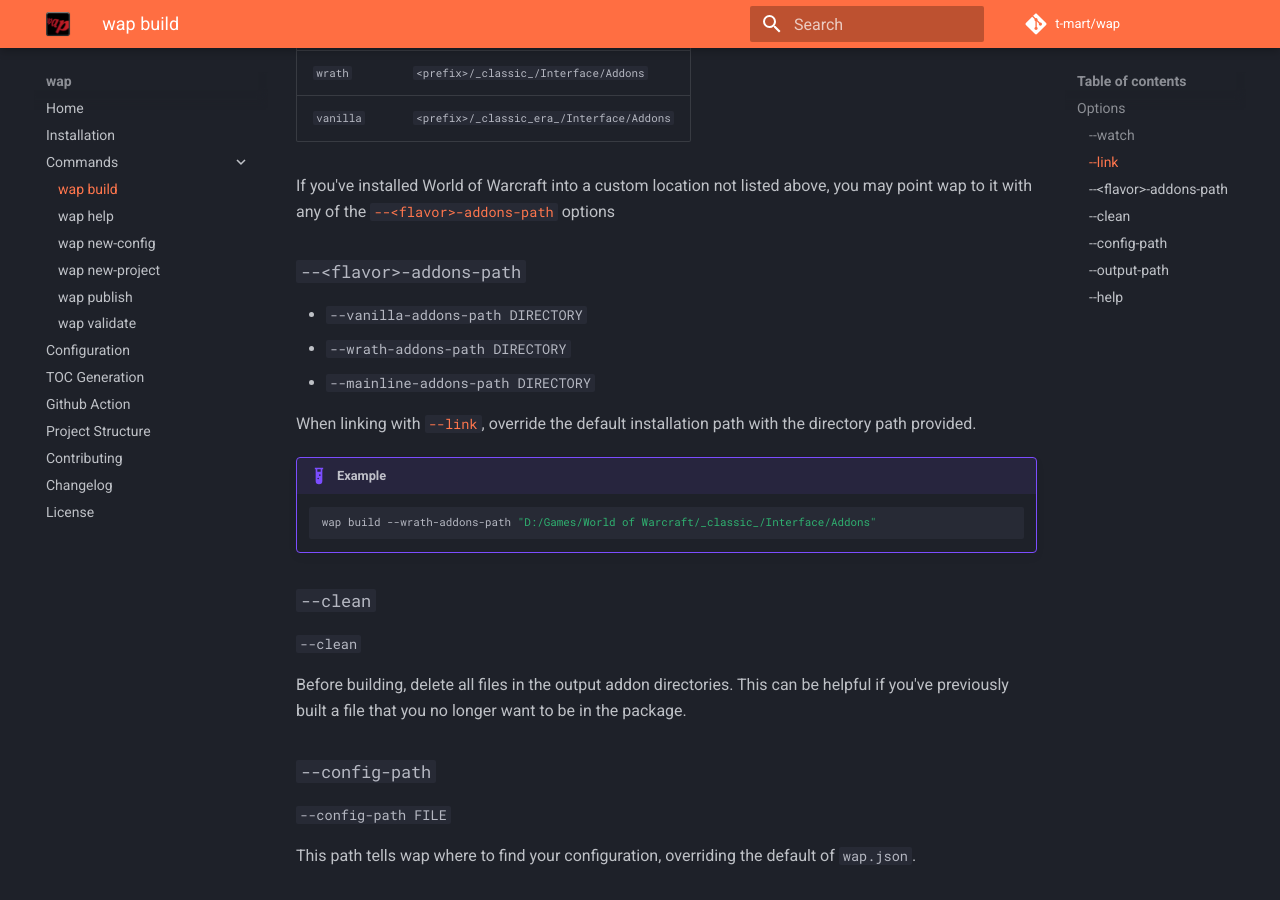
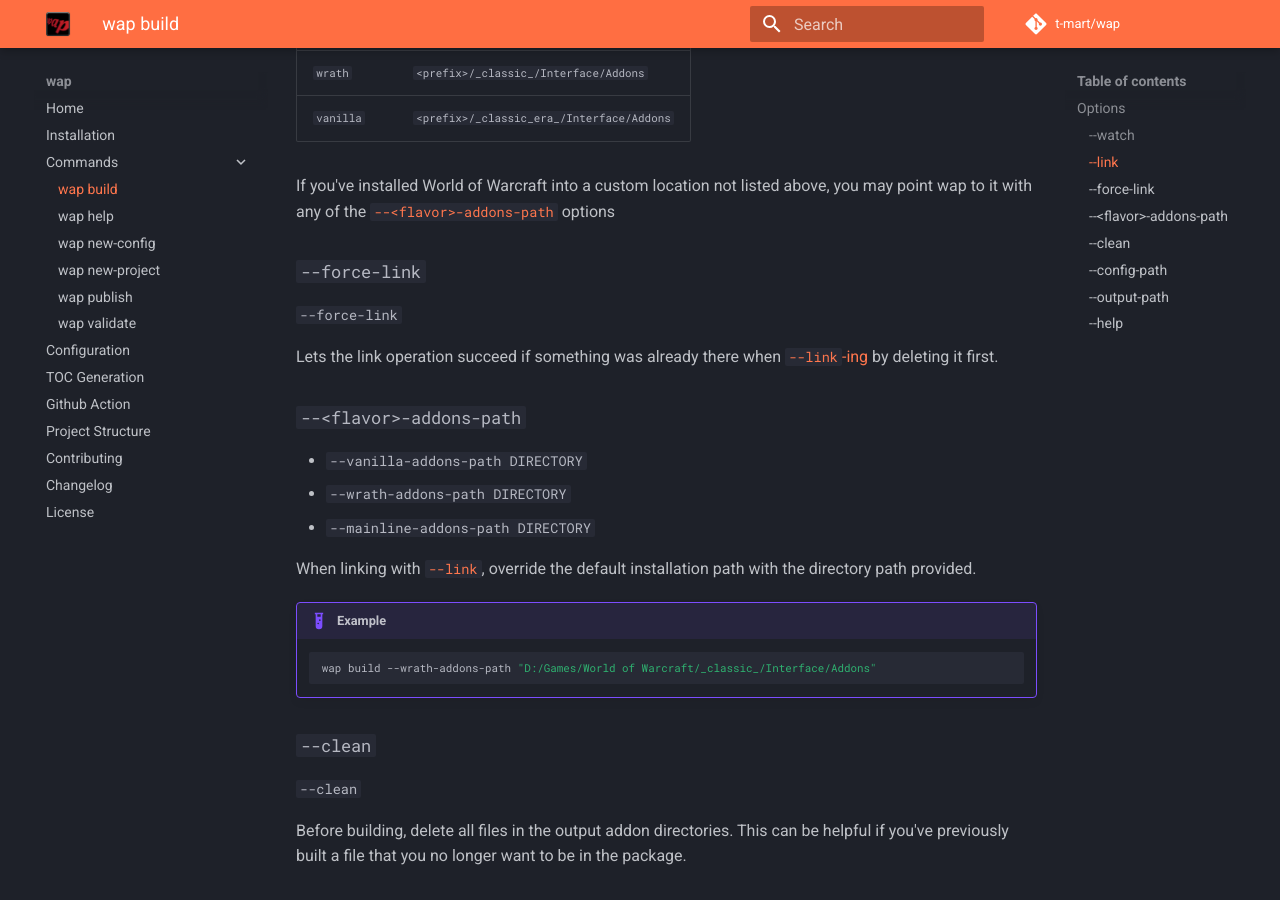
Before and after one commit to t-mart/wap, an MkDocs documentation site: the page built from docs/commands/build.md, in a window 1280 px wide and 900 px high, scrolled down 2160 px. Built offline with MkDocs 1.6.1 and Material for MkDocs 9.7.7, drawn with Linux system fonts in a browser that asks for light colours; comment, search, counter and statistics services are not loaded.

Commit message:
Document --force-link

```diff
--- a/docs/commands/build.md
+++ b/docs/commands/build.md
@@ -85,6 +85,14 @@
 If you've installed World of Warcraft into a custom location not listed above, you may point wap to
 it with any of the [`--<flavor>-addons-path`](#-flavor-addons-path) options
 
+
+### `--force-link`
+
+`--force-link`
+
+Lets the link operation succeed if something was already there when [`--link`-ing](#-link) by
+deleting it first.
+
 ### `--<flavor>-addons-path`
 
 - `--vanilla-addons-path DIRECTORY`
```
